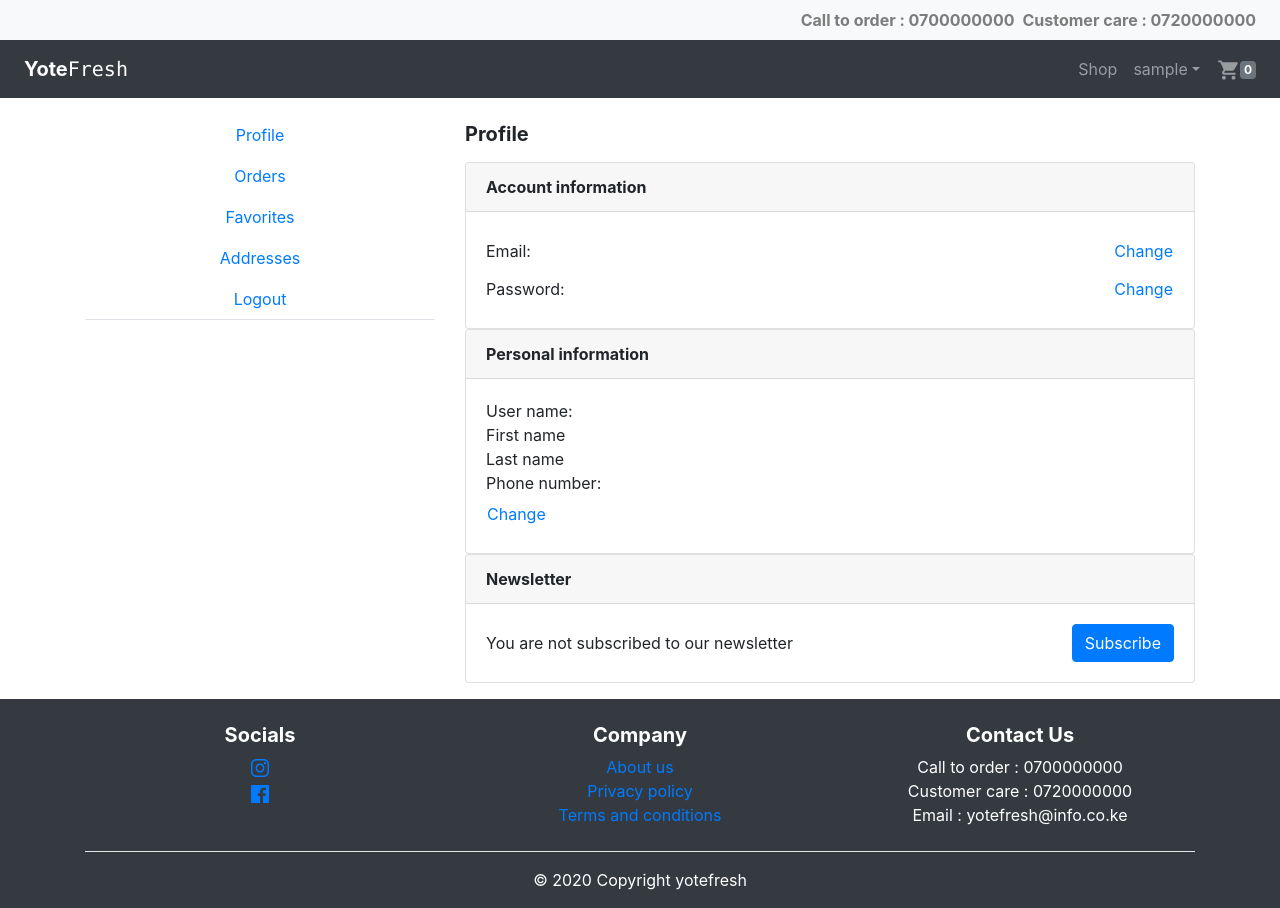
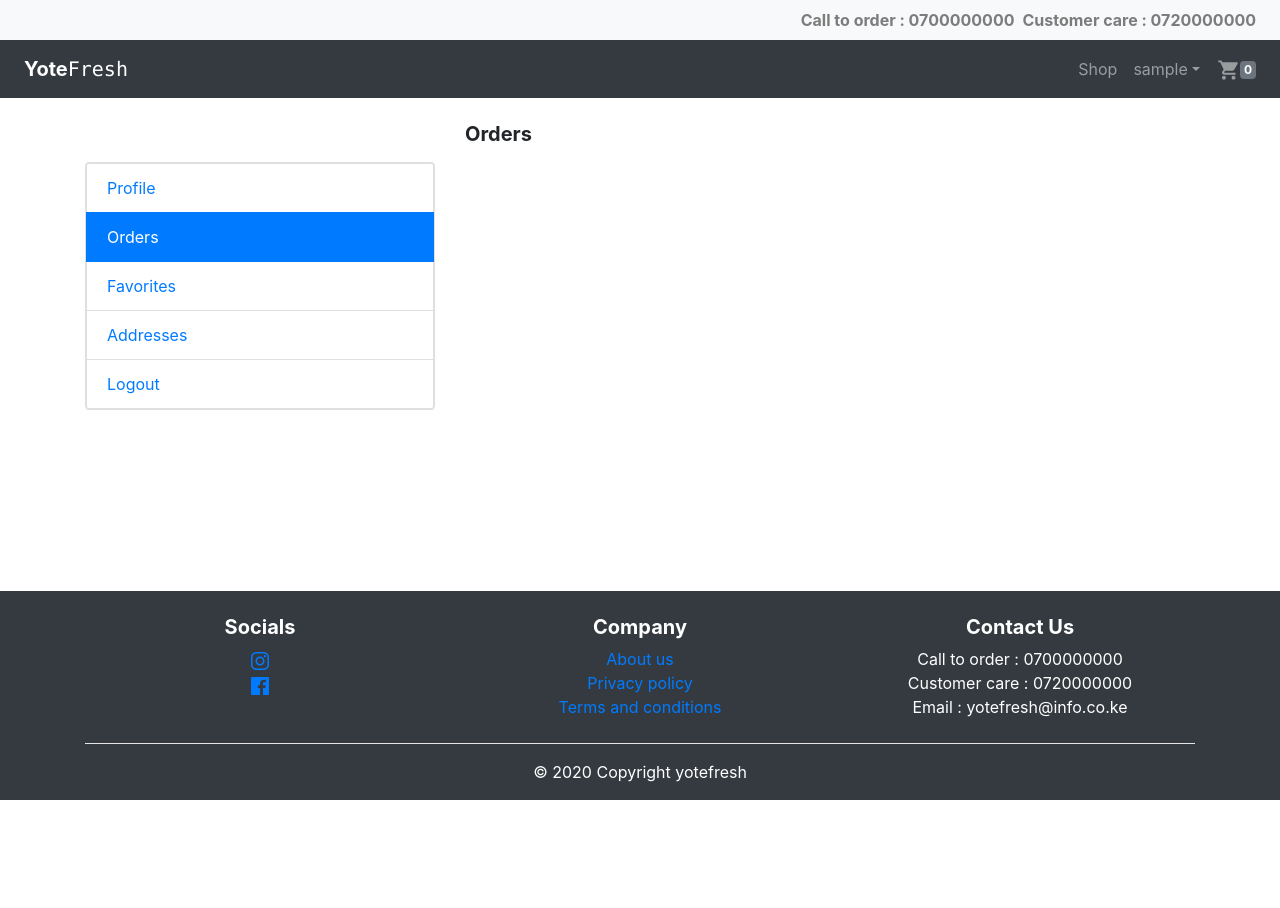
Before and after one commit to c-yator/react-client, a React (Create React App) app: page /orders in a window 1280 px wide. After the commit the page ends 800 px from the top, so only its background shows below. Built offline with nearby package versions, Linux system fonts and the light colour scheme; sample sign-in values are in the browser's storage.

Commit message:
modified sidenav

```diff
--- a/src/App.js
+++ b/src/App.js
@@ -56,6 +56,7 @@ function App() {
 				<ProtectedRoute path="/orders" component={SideNav} />
 				<ProtectedRoute path="/favorites" component={SideNav} />
 				<ProtectedRoute path="/profile" component={SideNav} />
+				<ProtectedRoute path="/addresses" component={SideNav} />
 				<ProtectedRoute path="/checkout" component={Checkout} />
 
 				<Route component={Error} />
--- a/src/components/pages/Addresses.jsx
+++ b/src/components/pages/Addresses.jsx
@@ -1,12 +1,13 @@
 import React from 'react';
-import { Card, CardHeader, CardBody, CardFooter, Button } from 'reactstrap';
+import { Card, CardBody, CardFooter, Button } from 'reactstrap';
+import PageTitle from '../partials/PageTitle';
 
 function Addresses() {
 	return (
+		<div>
+			<PageTitle name="Addresses" />
+
 			<Card>
-			<CardHeader className="font-weight-bold">
-				Delivery address information
-			</CardHeader>
 				<CardBody>
 					<Card>
 						<CardBody>
@@ -36,6 +37,7 @@ function Addresses() {
 					</div>
 				</CardBody>
 			</Card>
+		</div>
 	);
 }
 
--- a/src/components/partials/SideNav.jsx
+++ b/src/components/partials/SideNav.jsx
@@ -1,21 +1,29 @@
 import React, { useState } from 'react';
+import { useDispatch } from 'react-redux';
+
+import classnames from 'classnames';
 import {
 	Col,
 	Container,
 	Row,
-	Nav,
-	NavItem,
-	NavLink,
 	TabContent,
 	TabPane,
+	Card,
+	ListGroup,
+	ListGroupItem,
 } from 'reactstrap';
 import Profile from '../pages/Profile';
 import Orders from '../pages/Orders';
 import Favorites from '../pages/Favorites';
 import Addresses from '../pages/Addresses';
 
-function SideNav() {
-	const [activeTab, setActiveTab] = useState('profile');
+//actions
+import { logout } from '../../redux/actions/authActions';
+
+function SideNav({ history, location: { pathname } }) {
+	const [activeTab, setActiveTab] = useState(pathname);
+
+	const dispatch = useDispatch();
 
 	const toggle = (tab) => {
 		if (activeTab !== tab) setActiveTab(tab);
@@ -24,61 +32,71 @@ function SideNav() {
 	return (
 		<Container className="py-3">
 			<Row>
-				<Col xs="4">
-					<Nav vertical fill tabs>
-						<NavItem>
-							<NavLink
+				<Col xs="4" className="py-5">
+					<Card>
+						<ListGroup>
+							<ListGroupItem
+								className={classnames({ active: activeTab === '/profile' })}
+								tag="a"
 								onClick={() => {
-									toggle('profile');
+									toggle('/profile');
 								}}
 							>
 								Profile
-							</NavLink>
-						</NavItem>
-						<NavItem>
-							<NavLink
+							</ListGroupItem>
+
+							<ListGroupItem
+								tag="a"
+								className={classnames({ active: activeTab === '/orders' })}
 								onClick={() => {
-									toggle('orders');
+									toggle('/orders');
 								}}
 							>
 								Orders
-							</NavLink>
-						</NavItem>
-						<NavItem>
-							<NavLink
+							</ListGroupItem>
+
+							<ListGroupItem
+								tag="a"
+								className={classnames({ active: activeTab === '/favorites' })}
 								onClick={() => {
-									toggle('favorites');
+									toggle('/favorites');
 								}}
 							>
 								Favorites
-							</NavLink>
-						</NavItem>
-						<NavItem>
-							<NavLink
+							</ListGroupItem>
+
+							<ListGroupItem
+								tag="a"
+								className={classnames({ active: activeTab === '/addresses' })}
 								onClick={() => {
-									toggle('addresses');
+									toggle('/addresses');
 								}}
 							>
 								Addresses
-							</NavLink>
-						</NavItem>
-						<NavItem>
-							<NavLink>Logout</NavLink>
-						</NavItem>
-					</Nav>
+							</ListGroupItem>
+							<ListGroupItem
+								tag="a"
+								onClick={() => {
+									dispatch(logout(history));
+								}}
+							>
+								Logout
+							</ListGroupItem>
+						</ListGroup>
+					</Card>
 				</Col>
 				<Col xs="8">
 					<TabContent activeTab={activeTab}>
-						<TabPane tabId={'profile'}>
+						<TabPane tabId={'/profile'}>
 							<Profile />
 						</TabPane>
-						<TabPane tabId={'orders'}>
+						<TabPane tabId={'/orders'}>
 							<Orders />
 						</TabPane>
-						<TabPane tabId={'favorites'}>
+						<TabPane tabId={'/favorites'}>
 							<Favorites />
 						</TabPane>
-						<TabPane tabId={'addresses'}>
+						<TabPane tabId={'/addresses'}>
 							<Addresses />
 						</TabPane>
 					</TabContent>
```
Lines whose indentation alone changed are shown as unchanged.
